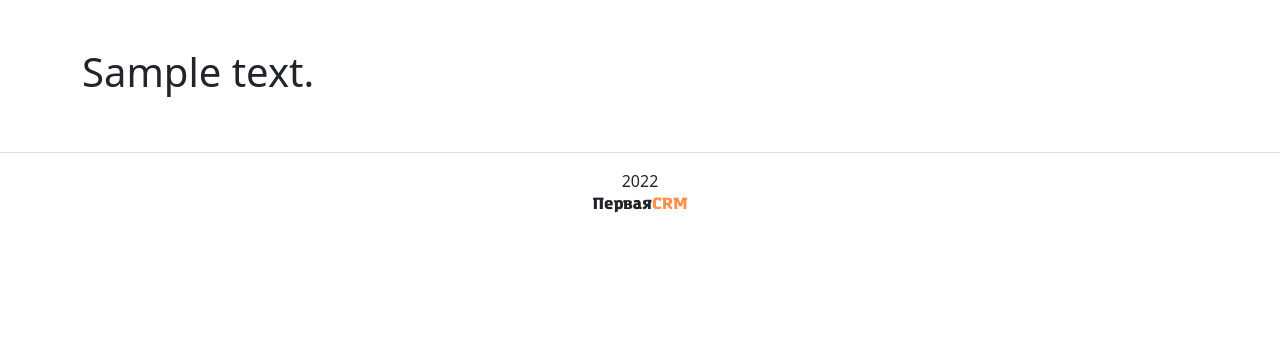
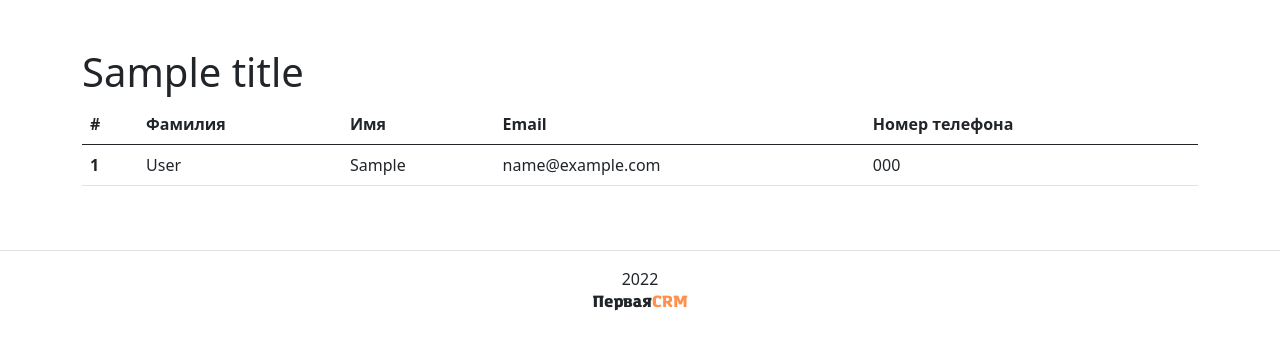
Before and after one commit to avagners/first_crm, a Django app: template first_crm/templates/customers/customers_list.html in a window 1280 px wide. Shown: the part 56-406 px from the top of the page. Run offline with Django 4.2, Linux system fonts and the light colour scheme; tables that the repository leaves empty hold one stand-in row (values such as "Sample post"); the template is opened without the code that fills it: values that come from a table or form of the project are taken from there, most other values are stand-ins (such as "Sample title", 1, 10 or a date in 2020); some libraries are stand-ins or nearby versions.

Commit message:
вывел список клиентов в шаблон в виде таблицы

```diff
--- a/first_crm/customers/views.py
+++ b/first_crm/customers/views.py
@@ -1,12 +1,14 @@
 from django.shortcuts import render
+from .models import Customer
 
 
 def customers_list(request):
+    customers = Customer.objects.order_by('-pub_date')[:10]
     template = 'customers/customers_list.html'
     title = 'Список клиентов'
     context = {
         'title': title,
-        'text': 'Список клиентов',
+        'customers': customers
     }
     return render(request, template, context)
 
--- a/first_crm/templates/base.html
+++ b/first_crm/templates/base.html
@@ -12,7 +12,6 @@
     <meta name="msapplication-TileColor" content="#000">
     <meta name="theme-color" content="#ffffff">
     <link rel="stylesheet" href="{% static 'css/bootstrap.min.css' %}">
-    <link rel="stylesheet" href="{% static 'css/font.css' %}">
     <link rel="stylesheet" href="{% static 'css/main.css' %}">
     <title>{% block title %}{% endblock %}</title>
 </head>
--- a/first_crm/templates/customers/customers_list.html
+++ b/first_crm/templates/customers/customers_list.html
@@ -3,9 +3,31 @@
 {{ title }}
 {% endblock %}
 {% block content %}
-    <div class="container py-5">
-        <div class="col">
-            <h1>{{ text }}</h1>
-        </div>
+<div class="container py-5">
+    <div class="col">
+        <h1>{{ title }}</h1>
+            <table class="table is-fullwidth">
+                <thead>
+                    <tr>
+                        <th scope="col">#</th>
+                        <th scope="col">Фамилия</th>
+                        <th scope="col">Имя</th>
+                        <th scope="col">Email</th>
+                        <th scope="col">Номер телефона</th>
+                    </tr>
+                </thead>
+                <tbody>
+                    {% for customer in customers %}
+                    <tr>
+                        <th scope="row">{{ customer.pk }}</th>
+                        <td>{{ customer.last_name }}</td>
+                        <td>{{ customer.first_name }}</td>
+                        <td>{{ customer.email }}</td>
+                        <td>{{ customer.phone_number }}</td>
+                    </tr>
+                    {% endfor %}
+                </tbody>
+            </table>
     </div>
+</div>
 {% endblock %}
```
